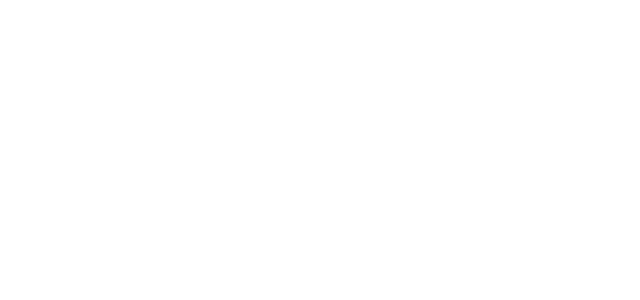
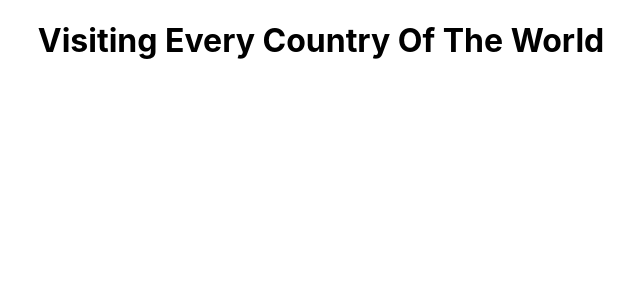
Before and after one commit to NishatFariza/react-rest-countries, a React (Create React App) app: page / in a window 1280 px wide. Shown: the top 300 px of the page, without its empty margins (319-959 px from the left). Built offline with nearby package versions, Linux system fonts and the light colour scheme.

Commit message:
setCountries useState

```diff
--- a/src/App.js
+++ b/src/App.js
@@ -1,11 +1,22 @@
 import logo from './logo.svg';
 import './App.css';
+import { useState } from 'react';
 
 function App() {
   return (
     <div className="App">
+      <LoadCountries></LoadCountries>
     </div>
   );
 }
 
+function LoadCountries (){
+   const [countries, setCountries] = useState([])
+  return(
+    <div>
+      <h1>Visiting Every Country Of The World</h1>
+    </div>
+  )
+}
+
 export default App;
```
